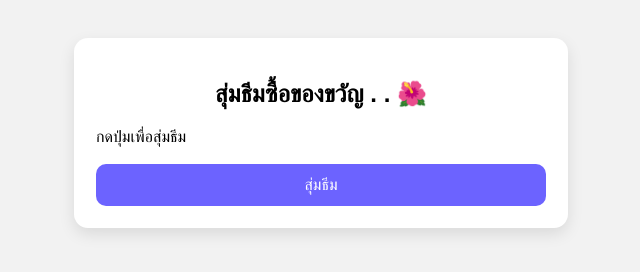
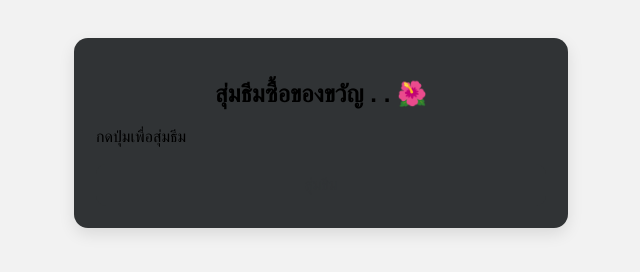
Before and after one commit to sshxtowe-ctrl/tbk, a plain HTML site: page docs/index.html in a window 1280 px wide. Shown: the whole page, without its empty margins (319-959 px from the left). Drawn offline with Linux system fonts and the light colour scheme.

Commit message:
Update background colors in index.html
Changed button and box background colors to #303335.

```diff
--- a/docs/index.html
+++ b/docs/index.html
@@ -10,7 +10,7 @@
       padding: 30px;
     }
     .box {
-      background: #fff;
+      background: #303335;
       max-width: 450px;
       margin: auto;
       padding: 22px;
@@ -27,12 +27,12 @@
       font-size: 16px;
       border: none;
       border-radius: 10px;
-      background: #6c63ff;
-      color: #fff;
+      background: #303335;
+      color: #303335;
       cursor: pointer;
     }
     button:hover {
-      background: #5a52e0;
+      background: #303335;
     }
     .result p {
       margin: 10px 0;
```
